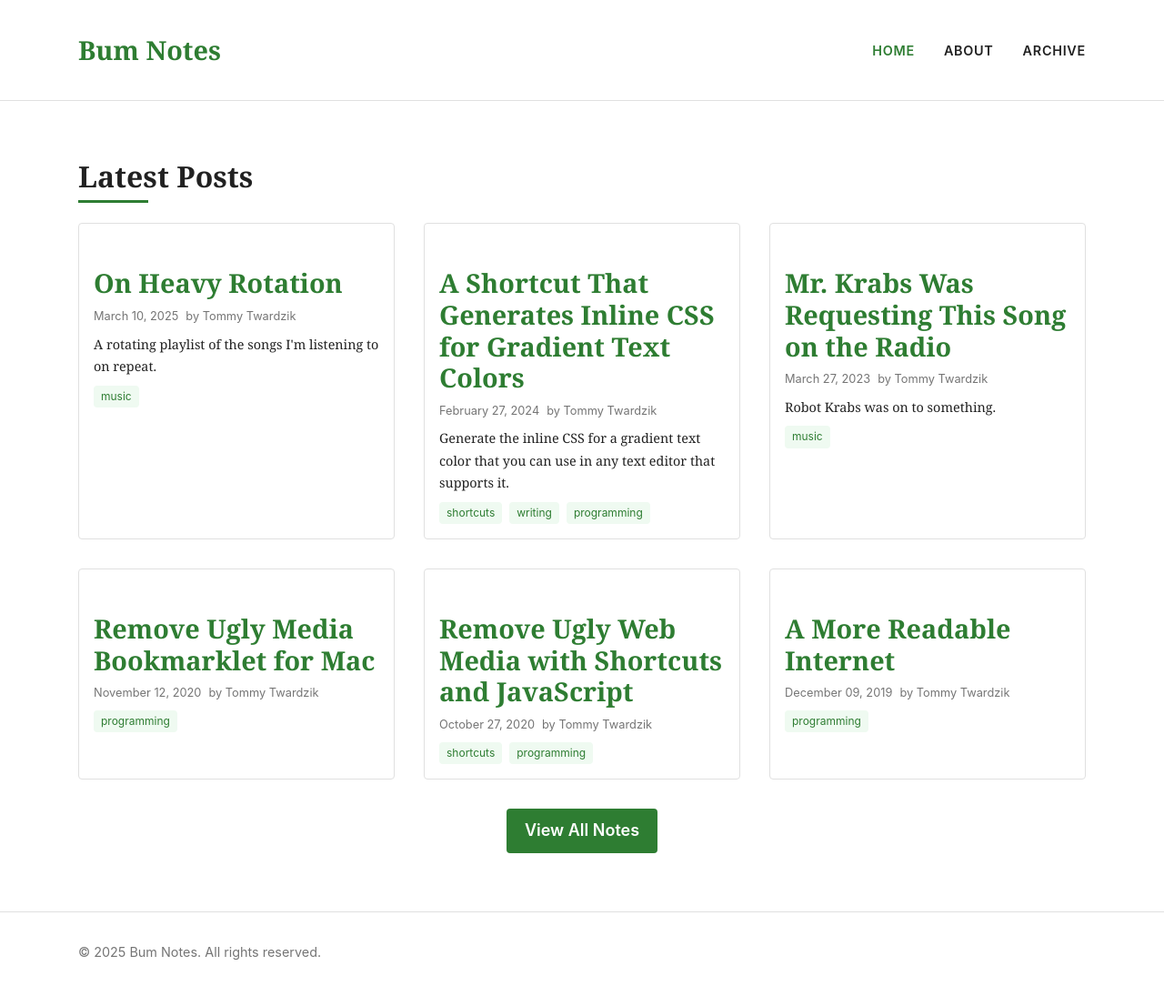
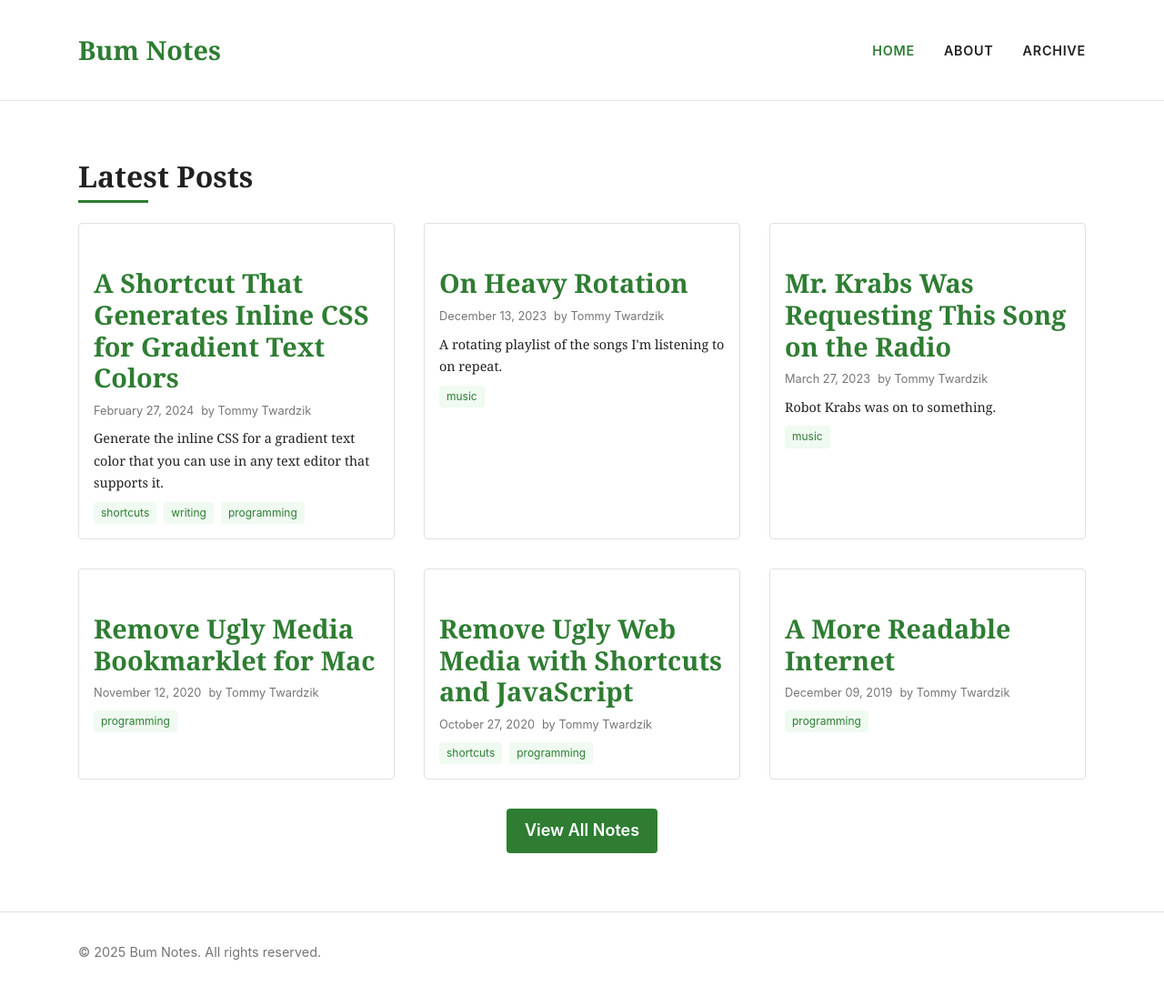
Before and after one commit to ttwardz/bum-notes-blog, a Jekyll site: the page built from index.markdown, in a window 1280 px wide. Shown: the whole page at 91% size. Built offline with Jekyll 4.4.1, drawn with Linux system fonts in a browser that asks for light colours.

Commit message:
changed heavy rotation back to original date
- I realized I can't keep updating the date because it'll break the URL slug if i post it places or share it

```diff
--- a/_posts/2025-03-10-heavy-rotation-music-playlist.markdown
+++ b/_posts/2023-12-13-heavy-rotation-music-playlist.markdown
@@ -3,7 +3,7 @@ layout: post
 title:  "On Heavy Rotation"
 author: Tommy Twardzik
 description: A rotating playlist of the songs I'm listening to on repeat.
-date: 2025-03-10 00:30:34 -0400
+date: 2023-12-13 12:30:34 -0400
 tags: [music]
 ---
 <!-- original publication date December 13, 2023 -->
```
